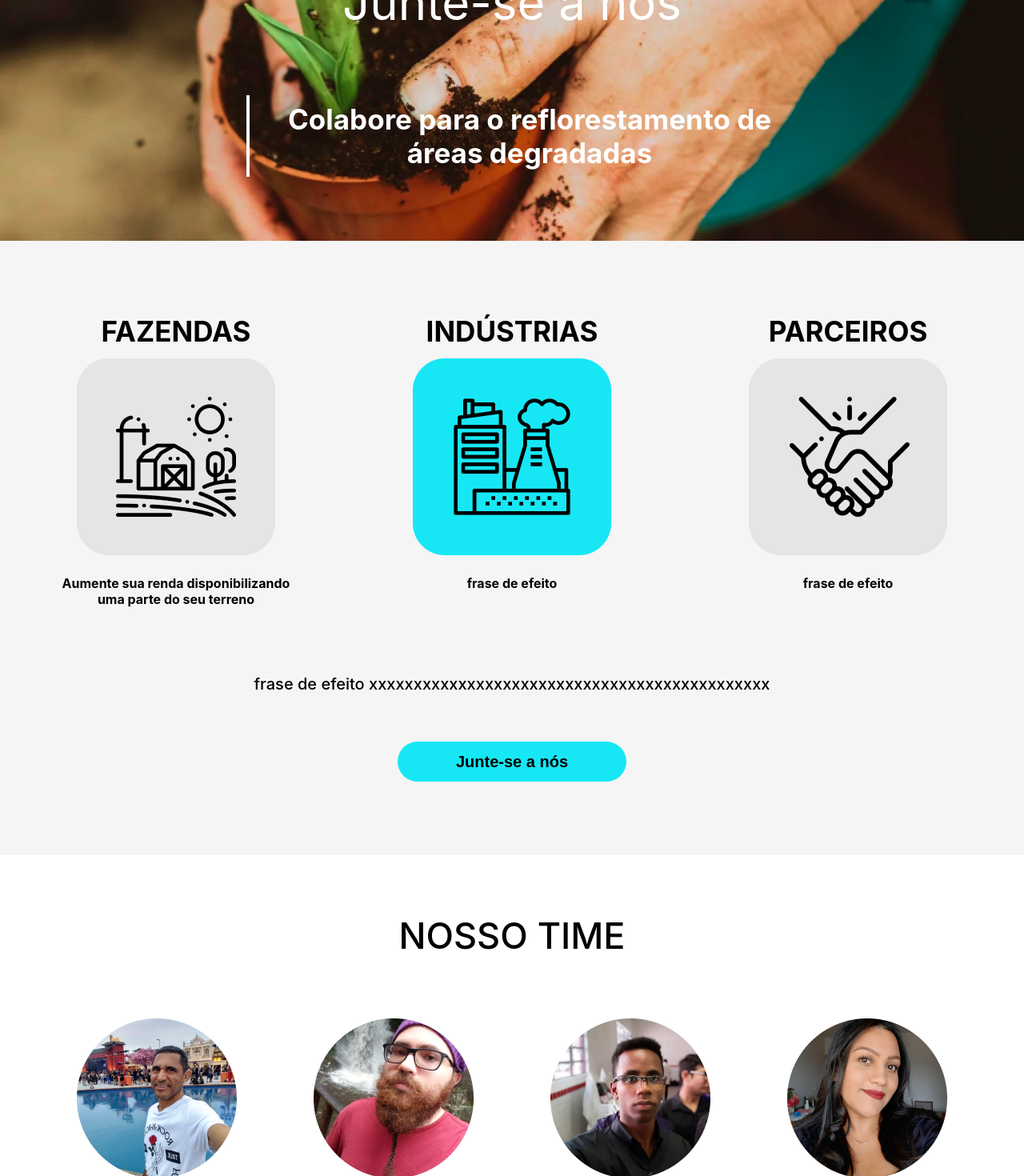
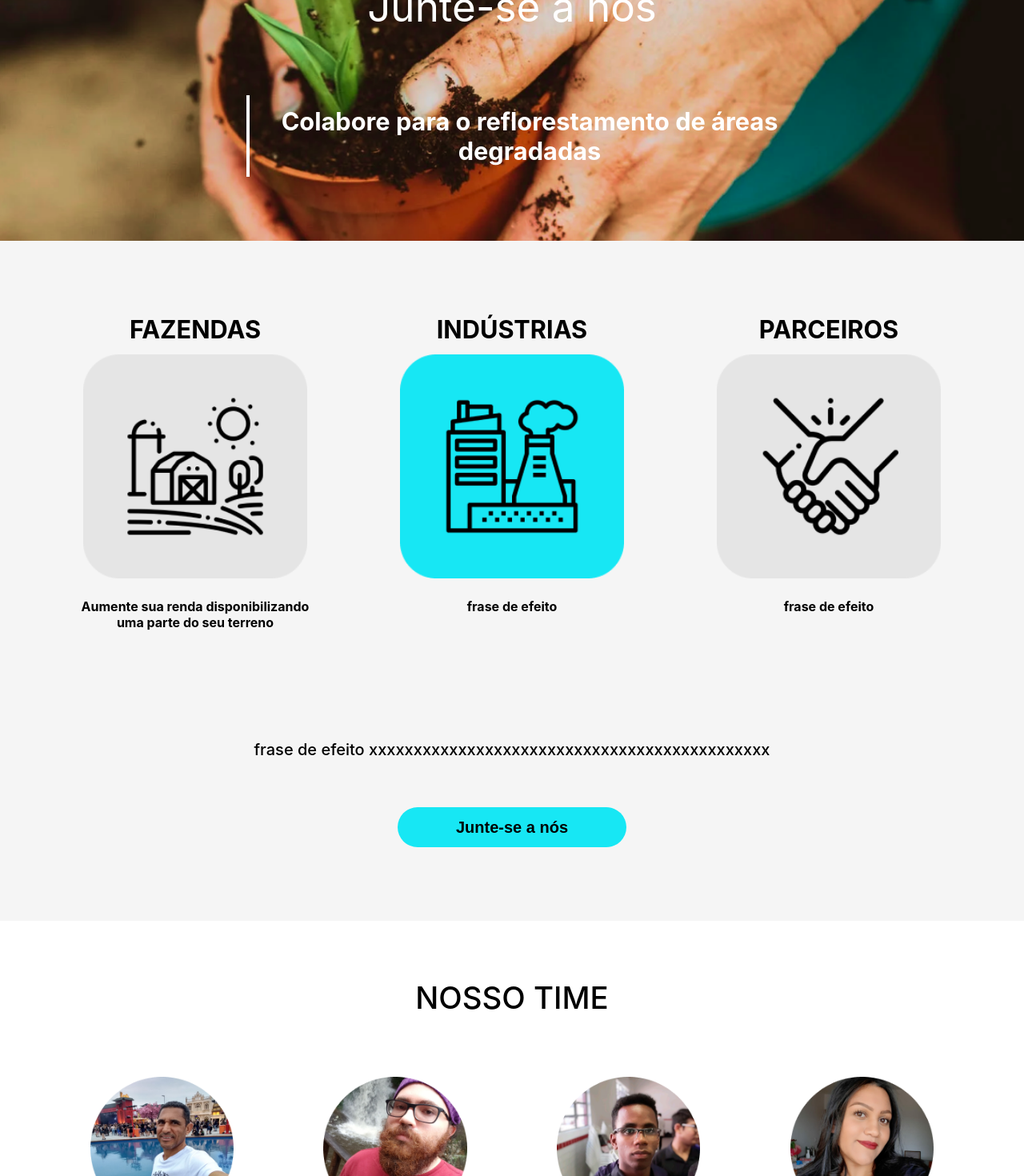
Before and after one commit to paulodevsilva/call-for-code, a React (Create React App) app in the folder frontend/: page / in a window 1280 px wide. Shown: the part 2293-3763 px from the top of the page at 80% size. Built offline with nearby package versions, Linux system fonts and the light colour scheme.

Commit message:
Add minor improvements

```diff
--- a/frontend/src/App.css
+++ b/frontend/src/App.css
@@ -170,6 +170,7 @@
 .join-us-section {
   display: flex;
   flex-direction: column;
+  /* min-width: 818px; */
 }
 
 .join-us-img {
@@ -188,7 +189,8 @@
 .join-us-title {
   margin-bottom: 10vh;
   font-weight: 400;
-  font-size: 60px;
+  /* font-size: 60px; */
+  font-size: 4vw;
   text-align: center;
 }
 
@@ -209,7 +211,8 @@
 
 .join-us-subtitle {
   width: 621px;
-  font-size: 35px;
+  /* font-size: 35px; */
+  font-size: 2.4vw;
   font-weight: 700;
   text-align: center;
 }
@@ -228,17 +231,22 @@
   align-items: center;
   justify-content: center;
   padding-bottom: 100px;
+  width: 100%;
+  justify-content: space-evenly;
 }
 
 .farmers {
-  width: 300px;
-  height: 350px;
-  margin: 0 60px;
+  /* width: 300px; */
+  width: 38vh;
+  /* height: 400px; */
+  height: 54vh;
+  /* margin: 0 60px; */
 }
 
 .farmers h3 {
   font-weight: 700;
-  font-size: 35px;
+  /* font-size: 35px; */
+  font-size: 2.4vw;
   text-align: center;
   margin-bottom: 13px;
 }
@@ -257,6 +265,8 @@
   background-color: #E5E5E5; */
   display: block;
   margin: auto;
+  width: 35vh;
+  height: 35vh;
 }
 
 .join-us-text {
@@ -280,12 +290,14 @@
 .team-section {
   padding-top: 73px;
   padding-bottom: 50px;
+  /* min-width: 900px; */
 }
 
 .team-title {
   text-align: center;
   font-weight: 500;
-  font-size: 45px;
+  /* font-size: 45px; */
+  font-size: 3vw;
 }
 
 .team-cards {
@@ -300,6 +312,11 @@
 
 .team-card img {
   margin-bottom: 40px;
+}
+
+.people {
+  /* height: 27vh; */
+  height: 14vw;
 }
 
 .team-card h3 {
@@ -333,3 +350,9 @@
   font-weight: 700;
   font-size: 20px;
 }
+
+/* css from app (general) */
+
+.App {
+  min-width: 818px;
+}
--- a/frontend/src/Components/TeamItem.jsx
+++ b/frontend/src/Components/TeamItem.jsx
@@ -5,7 +5,7 @@ class TeamItem extends React.Component {
     const { people } = this.props;
     return (
       <div className="team-card">
-        <img src={people.img} alt="" />
+        <img src={people.img} className="people" alt="pessa" />
         <h3>{people.name}</h3>
         <h4>{people.skills}</h4>
         <a href={people.linkedin}><img src={"./Icons/linkedin.png"} alt="icone" /></a>
```
